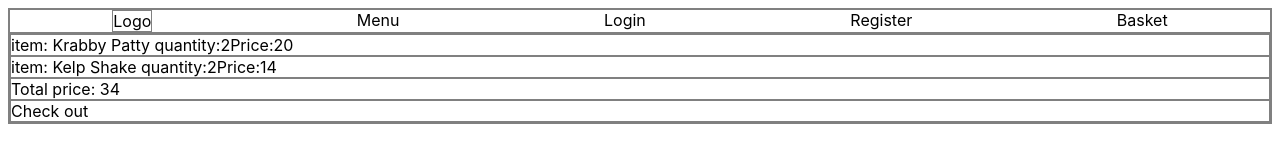
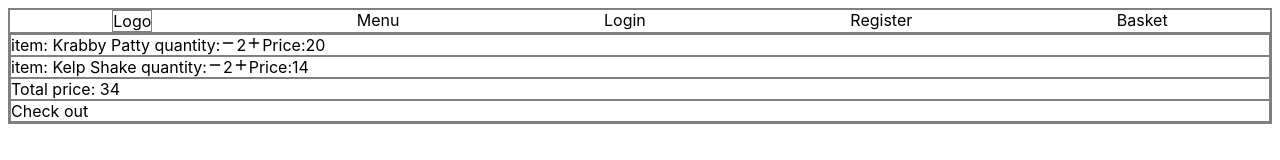
Before and after one commit to ryjw/Capstone-frontend, a React (Vite) app: page /basket in a window 1280 px wide. Shown: the top 160 px of the page. Built offline with nearby package versions, Linux system fonts and the light colour scheme.

Commit message:
added components, basket logic

```diff
--- a/src/App.jsx
+++ b/src/App.jsx
@@ -76,7 +76,7 @@
   return (
     <>
       <Navbar token={token} user={user} setUser={setUser} setToken={setToken} />
-      <Outlet context={{ setToken, items, order }} />
+      <Outlet context={{ setToken, items, order, setOrder }} />
     </>
   );
 }
--- a/src/components/Basket.jsx
+++ b/src/components/Basket.jsx
@@ -1,8 +1,8 @@
 import { NavLink, useOutletContext } from "react-router-dom";
+import { FiPlus, FiMinus } from "react-icons/fi";
 
 export default function Basket() {
-  const { order } = useOutletContext();
-  console.log(order);
+  const { order, setOrder } = useOutletContext();
   let uniqueItems = [];
   for (let i = 0; i < order.length; i++) {
     const id = order[i].id;
@@ -12,13 +12,29 @@
     }
   }
 
+  function handleAddItem(e, item) {
+    e.preventDefault();
+    setOrder([...order, item]);
+  }
+  function handleSubtractItem(e, item) {
+    e.preventDefault();
+    let newOrder = [...order];
+    const id = item.id;
+    const index = newOrder.findIndex((x) => x.id === id);
+    newOrder.splice(index, 1);
+    setOrder(newOrder);
+  }
+
   return (
+    order.length > 1 && (
       <div>
         {uniqueItems.map((item) => {
           return (
-          <div>
+            <div key={item.id}>
               item: {item.name} quantity:
+              <FiMinus onClick={(e) => handleSubtractItem(e, item)} />
               {order.filter((x) => x.id === item.id).length}
+              <FiPlus onClick={(e) => handleAddItem(e, item)} />
               Price:
               {order
                 .filter((x) => x.id === item.id)
@@ -41,5 +57,6 @@
           <NavLink to={"checkout"}>Check out</NavLink>
         </div>
       </div>
+    )
   );
 }
--- a/src/components/Checkout.jsx
+++ b/src/components/Checkout.jsx
@@ -0,0 +1,12 @@
+import { useNavigate, useOutletContext } from "react-router-dom";
+
+export default function Checkout() {
+  const { order } = useOutletContext();
+  const navigate = useNavigate();
+  async function handleCheckout(e) {
+    e.preventDefault();
+    navigate("orders");
+  }
+
+  return <div></div>;
+}
--- /dev/null
+++ b/src/components/CompletedOrders.jsx
@@ -0,0 +1 @@
+export default function CompletedOrders() {}
--- a/src/main.jsx
+++ b/src/main.jsx
@@ -8,6 +8,8 @@
 import Basket from "./components/Basket.jsx";
 import NotFound from "./components/NotFound.jsx";
 import Register from "./components/Register.jsx";
+import Checkout from "./components/Checkout.jsx";
+import CompletedOrders from "./components/CompletedOrders.jsx";
 
 const router = createBrowserRouter([
   {
@@ -18,6 +20,8 @@
       { path: "basket", element: <Basket /> },
       { path: "login", element: <Login /> },
       { path: "register", element: <Register /> },
+      { path: "checkout", element: <Checkout /> },
+      { path: "orders", element: <CompletedOrders /> },
       { path: "*", element: <NotFound /> },
     ],
   },
```
Lines whose indentation alone changed are shown as unchanged.
